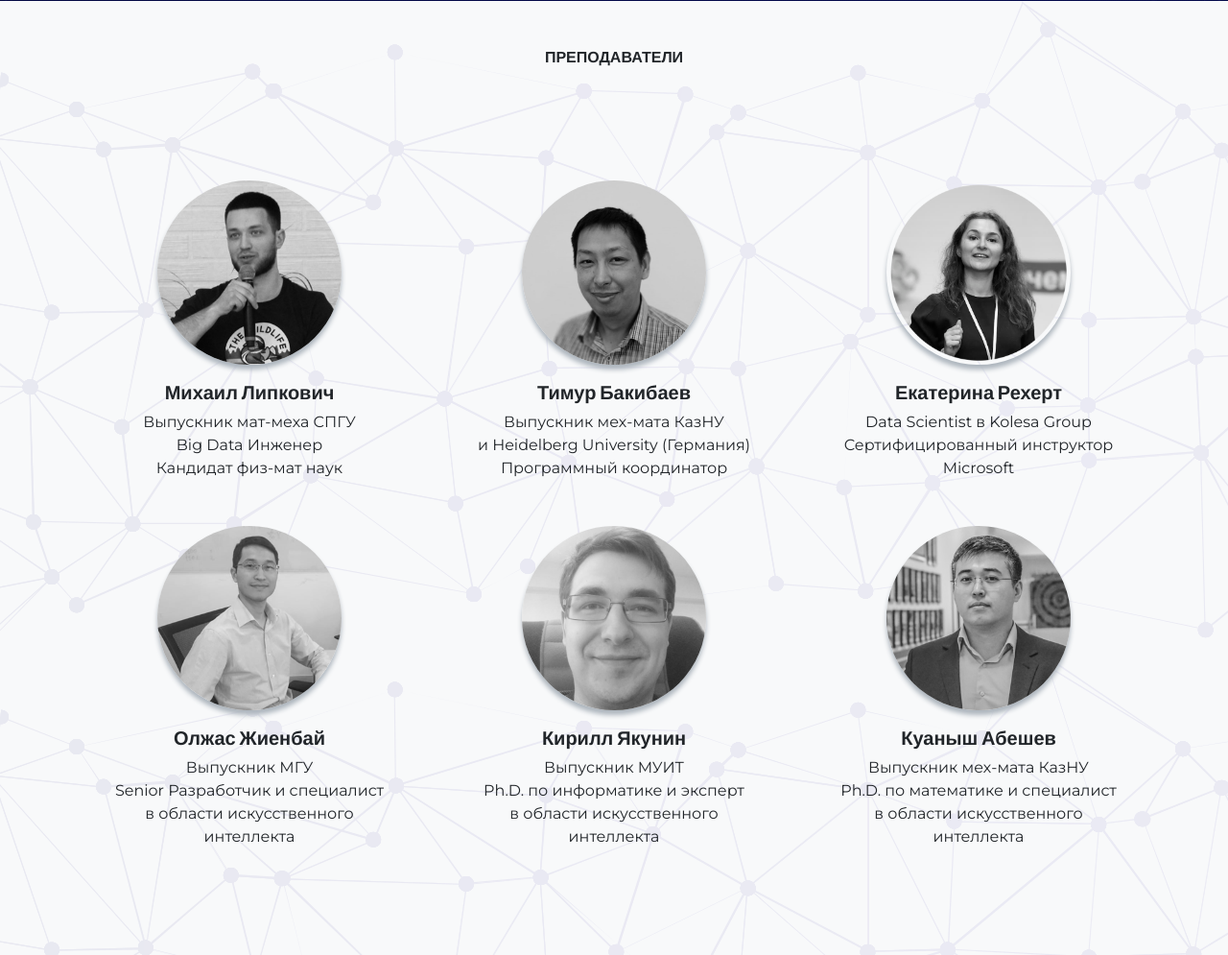
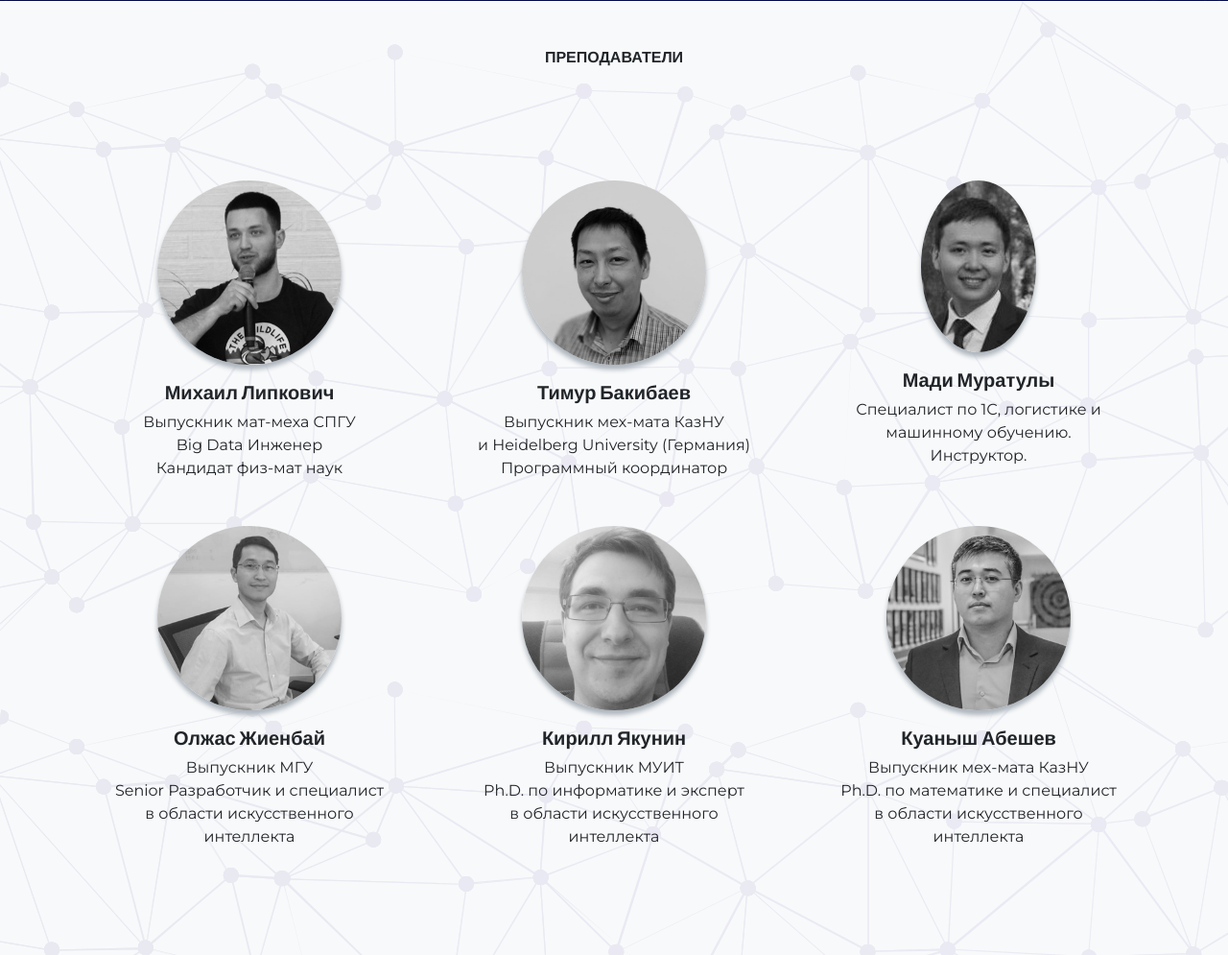
Before and after one commit to timurbakibayev/dsa, a Django app: page / in a window 1280 px wide. Shown: the part 5180-6175 px from the top of the page at 96% size. Run offline with Django 3.2, Linux system fonts and the light colour scheme; data comes from the database, SQL or seed files in the repository; data that the repository does not hold is empty; some libraries are stand-ins or nearby versions.

Commit message:
Madi instead of Katya

```diff
--- a/dsa/templates/staff.html
+++ b/dsa/templates/staff.html
@@ -25,10 +25,10 @@
             </div>
             <div class="col-lg-4">
                 <div class="testimonial-item mx-auto mb-5 mb-lg-0 montserrat_only_font">
-                    <img class="img-fluid rounded-circle mb-3" src="/static/img/staff/Katya1.png" alt="">
-                    <h5>Екатерина Рехерт</h5>
-                    <p class="font-weight-light mb-0">Data Scientist в Kolesa Group</p>
-                    <p class="font-weight-light mb-0">Сертифицированный инструктор Microsoft</p>
+                    <img class="img-fluid rounded-circle mb-3" src="/static/img/staff/Madi_bw.jpg" alt="">
+                    <h5>Мади Муратулы</h5>
+                    <p class="font-weight-light mb-0">Специалист по 1С, логистике и</p>
+                    <p class="font-weight-light mb-0">машинному обучению. Инструктор.</p>
                 </div>
             </div>
             <div class="col-lg-4">
```
Also changed, not shown: dsa/main/static/img/staff/Madi.jpeg (added), dsa/main/static/img/staff/Madi_bw.jpg (added).
